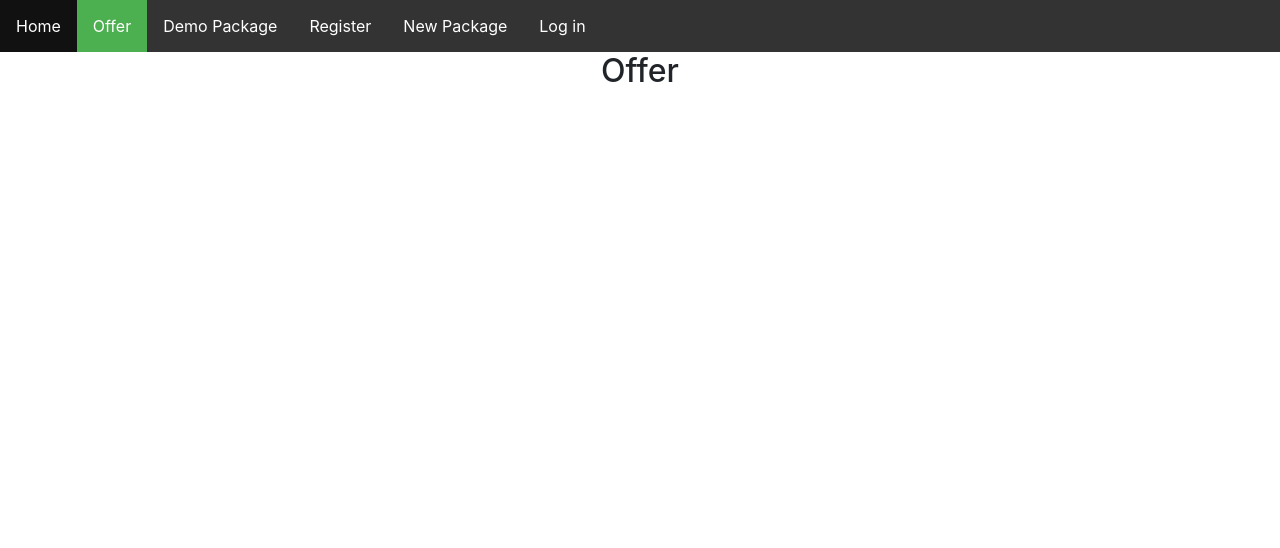
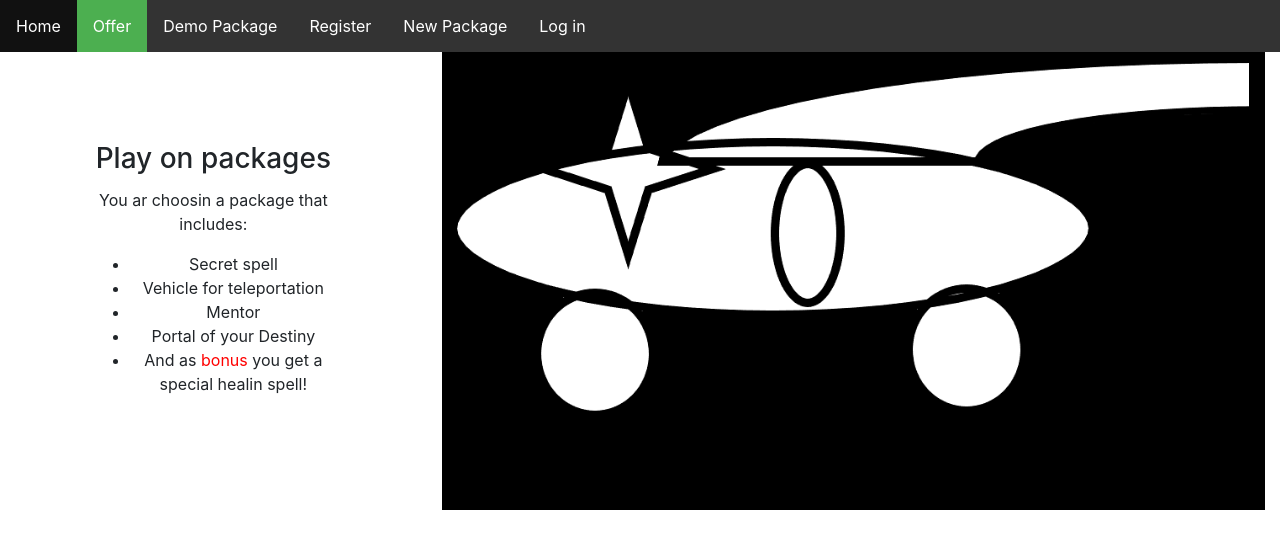
Before and after one commit to kasarama/sem3_front_end, a React (Create React App) app: page /offer in a window 1280 px wide. Shown: the top 548 px of the page. Built offline with nearby package versions, Linux system fonts and the light colour scheme.

Commit message:
finished

```diff
--- a/src/components/Home.js
+++ b/src/components/Home.js
@@ -6,10 +6,22 @@ export default function Home() {
   return (
     <Container fluid>
       <Row>
+        {" "}
+        <Col>
+
+        </Col>
         <Col>
           {" "}
-          <img height="auto" width="70%" src="../../vehicle1.png"></img>
-        </Col>
+          <img height="auto" width="100%" src="../../vehicle1.png"></img>
+        </Col>{" "}
+      </Row>
+      <Row>
+        {" "}
+        <Col><h1>Let's begin Game of Threads!</h1></Col>
+        <Col>
+          {" "}
+          <img height="auto" width="100%" src="../../vehicle1.png"></img>
+        </Col>{" "}
       </Row>
     </Container>
   );
--- a/src/components/Offer.js
+++ b/src/components/Offer.js
@@ -1,7 +1,28 @@
+import { Row, Container, Col } from "react-bootstrap";
 export default function Offer() {
-    return (
-      <div>
-        <h2>Offer</h2>
-      </div>
-    );
-  }
+  return (
+    <Container fluid>
+      <Row>
+        {" "}
+        <Col xs={4} style={{ padding: "7%" }}>
+          <h3 style={{ marginBottom: "5%" }}>Play on packages</h3>
+          <p>You ar choosin a package that includes:</p>
+          <ul>
+            <li>Secret spell</li>
+            <li>Vehicle for teleportation</li>
+            <li>Mentor</li>
+            <li>Portal of your Destiny</li>
+            <li>
+              And as <span style={{ color: "red" }}>bonus</span> you get a
+              special healin spell!
+            </li>
+          </ul>
+        </Col>
+        <Col>
+          {" "}
+          <img height="auto" width="100%" src="../../vehicle1.png"></img>
+        </Col>{" "}
+      </Row>
+    </Container>
+  );
+}
```
